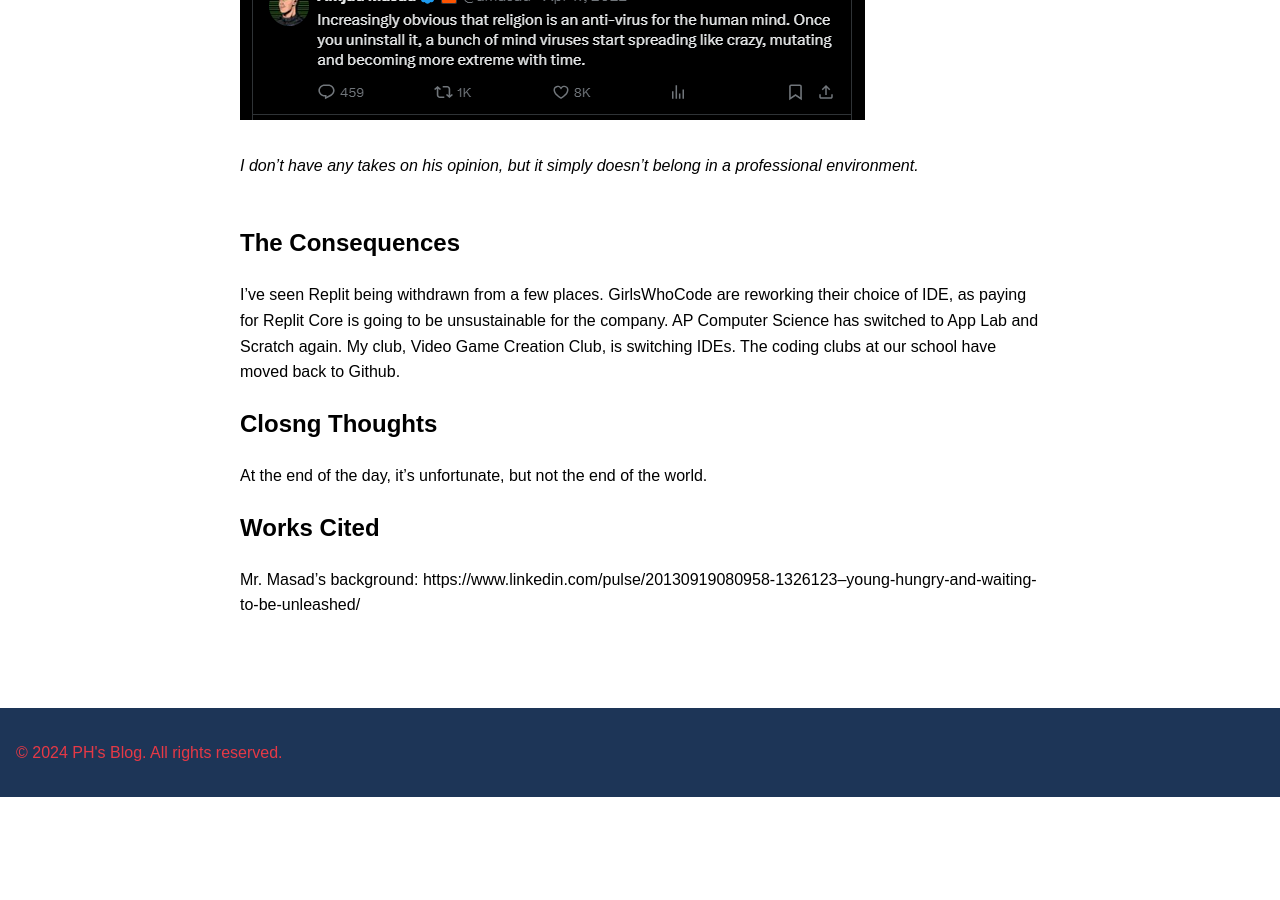
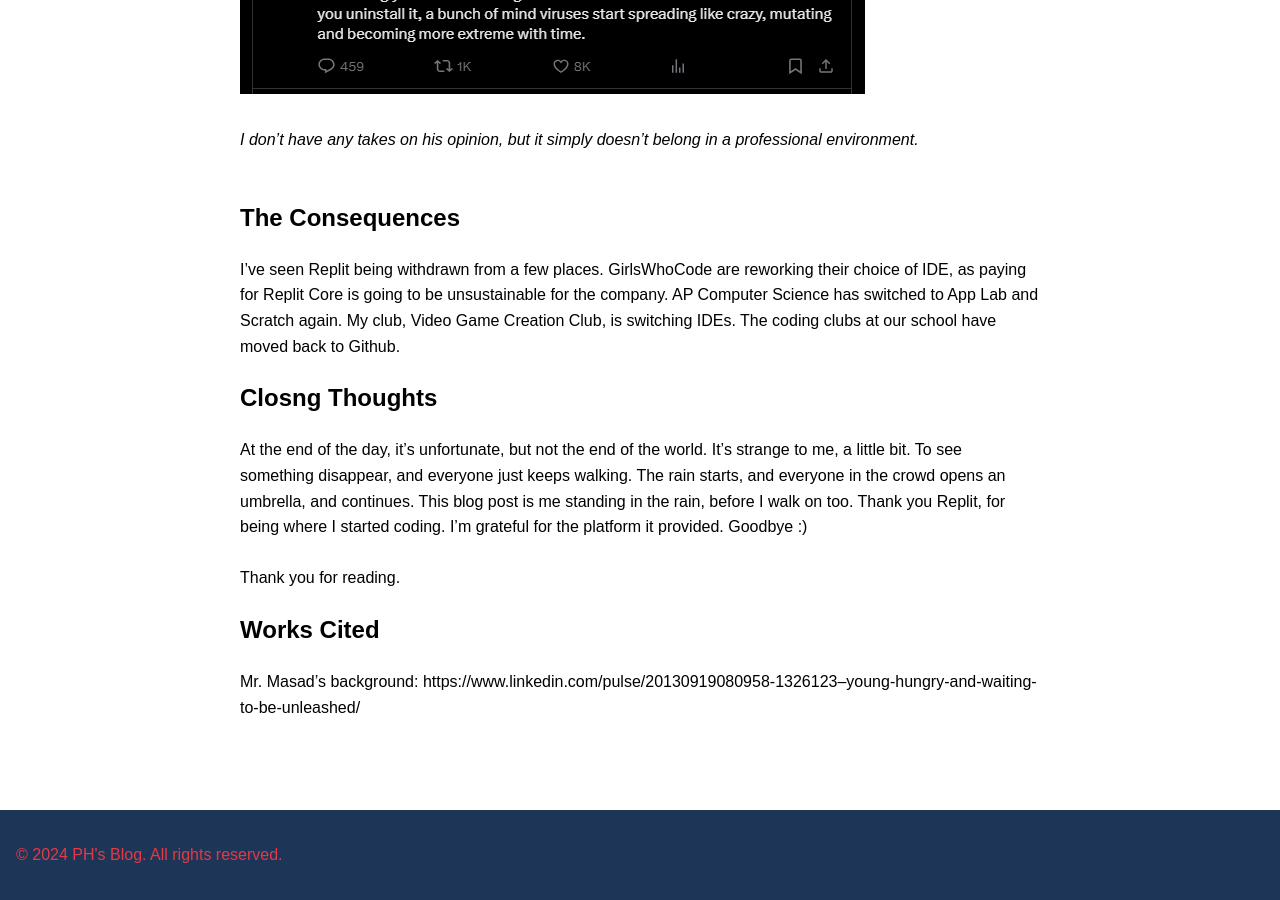
Before and after one commit to CaptainSapphire/PH-s-Blog, a Jekyll site: the page built from _posts/2024-11-10-Replit-has-self-destructed.md, in a window 1280 px wide and 900 px high, scrolled down 2230 px. Built offline with Jekyll 4.4.1, drawn with Linux system fonts in a browser that asks for light colours; our own code applies the rules of GitHub Pages for plain Markdown files; before the commit the page ends 3027 px from its top, so only the background shows below that.

Commit message:
Update 2024-11-10-Replit-has-self-destructed.md

```diff
--- a/_posts/2024-11-10-Replit-has-self-destructed.md
+++ b/_posts/2024-11-10-Replit-has-self-destructed.md
@@ -3,9 +3,9 @@
 
 ## The start of the story
 Amjad Masad, a seven year old, had a love for for programming. Despite facing a range of academic odds, Masad graudated from high school and majored in Computer Science at PSUT.
-After working at Yahoo and [Codecademy](https://www.codecademy.com/about), Masad moved to starting up a platform of his own. Hence, Replit was born.
+After working at Yahoo and [Codecademy](https://www.codecademy.com/about), Masad moved to starting up a platform of his own. Hence, Replit was born. <br><br>
 ![Masad's picture of himself](https://amasad.me/public/images/pic.jpeg)<br><br>
-*Masad, the CEO and founder of Replit.*<br><br>
+*Masad, the CEO and founder of Replit.*
 <br><br>
 Last year, I took AP Computer Science Principles, and Replit was mixed in the course. We were taught, for a year, that Replit was an IDE to build and test your code. If you search "What is Replit" on DuckDuckGo,
 it is defined as an IDE - or as they put it, " an American start-up and an online integrated development environment." In fact, there are hundreds of videos on YouTube calling Replit an IDE.
@@ -30,9 +30,10 @@
 ## The Consequences
 I've seen Replit being withdrawn from a few places. GirlsWhoCode are reworking their choice of IDE, as paying for Replit Core is going to be unsustainable for the company. AP Computer Science has switched to App Lab and Scratch again. My club, Video Game Creation Club, is switching IDEs. The coding clubs at our school have moved back to Github.
 
-
 ## Closng Thoughts
-At the end of the day, it's unfortunate, but not the end of the world.
+At the end of the day, it's unfortunate, but not the end of the world. It's strange to me, a little bit. To see something disappear, and everyone just keeps walking. The rain starts, and everyone in the crowd opens an umbrella, and continues. This blog post is me standing in the rain, before I walk on too. Thank you Replit, for being where I started coding. I'm grateful for the platform it provided. Goodbye :)
+<br><br>
+Thank you for reading.
 
 
 ## Works Cited
```
